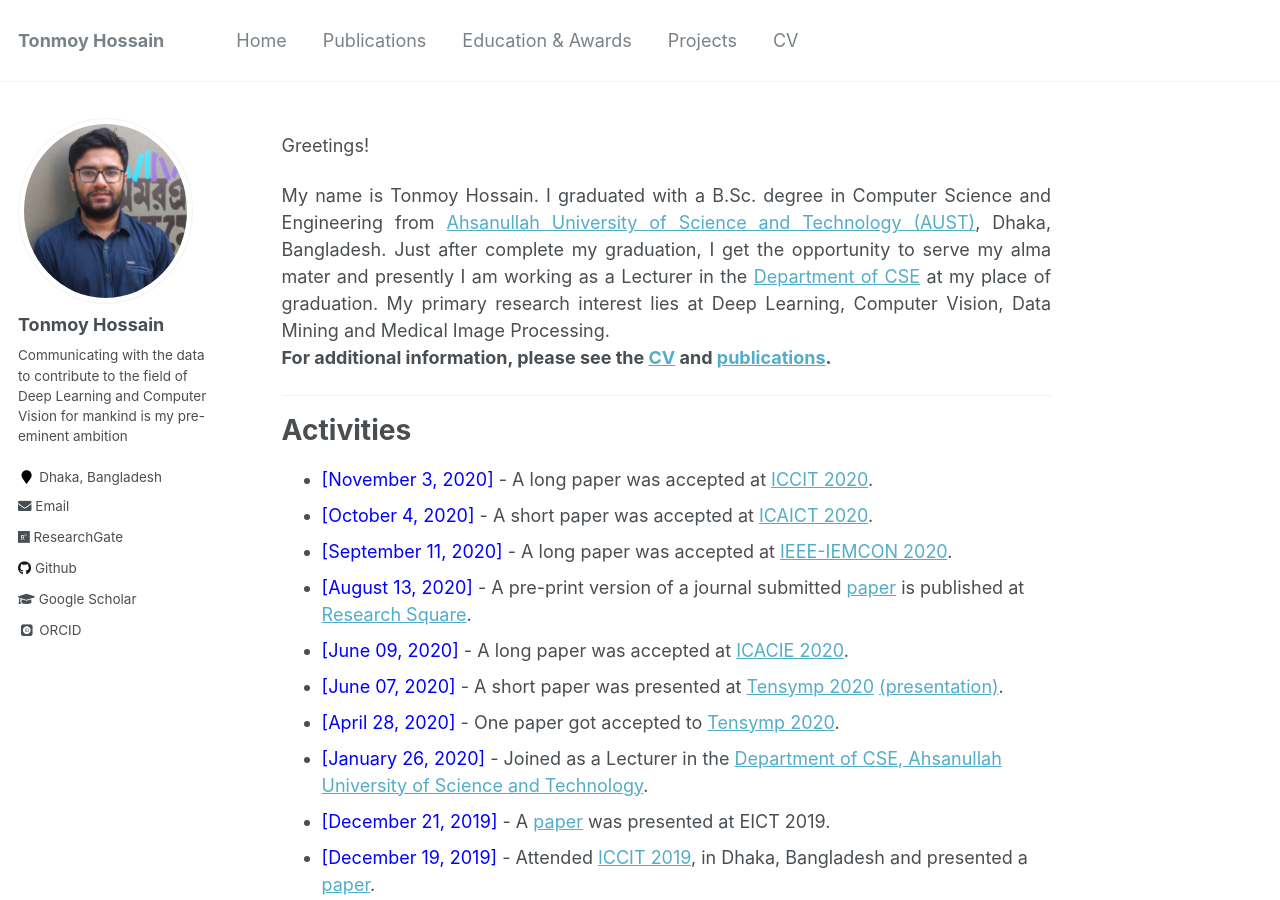
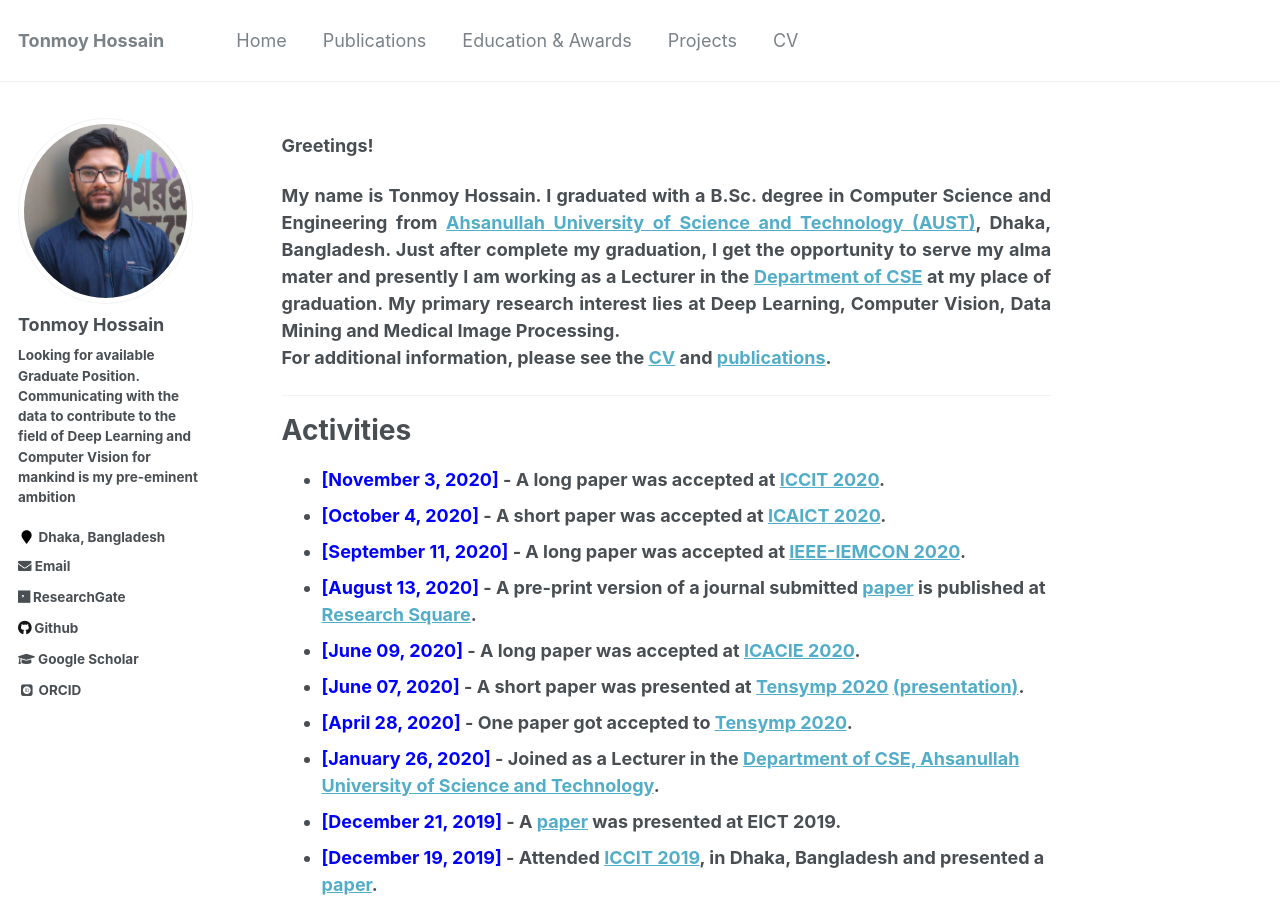
Before and after one commit to shaeekh/shaeekh.github.io, a Jekyll site: the page built from _pages/about.md, in a window 1280 px wide and 900 px high. Built offline with Jekyll 4.4.1, drawn with Linux system fonts in a browser that asks for light colours; some web fonts are replaced.

Commit message:
Update _config.yml

```diff
--- a/_config.yml
+++ b/_config.yml
@@ -82,7 +82,7 @@ analytics:
 author:
   name             : "Tonmoy Hossain"
   avatar           : "final_picture.jpg"
-  bio              : "Communicating with the data to contribute to the field of Deep Learning and Computer Vision for mankind is my pre-eminent ambition"
+  bio              : "<b>Looking for available Graduate Position.<b/> <br />Communicating with the data to contribute to the field of Deep Learning and Computer Vision for mankind is my pre-eminent ambition"
   location         : "Dhaka, Bangladesh"
   employer         :
   pubmed           : #"https://www.ncbi.nlm.nih.gov/pubmed/?term=john+snow"
```
